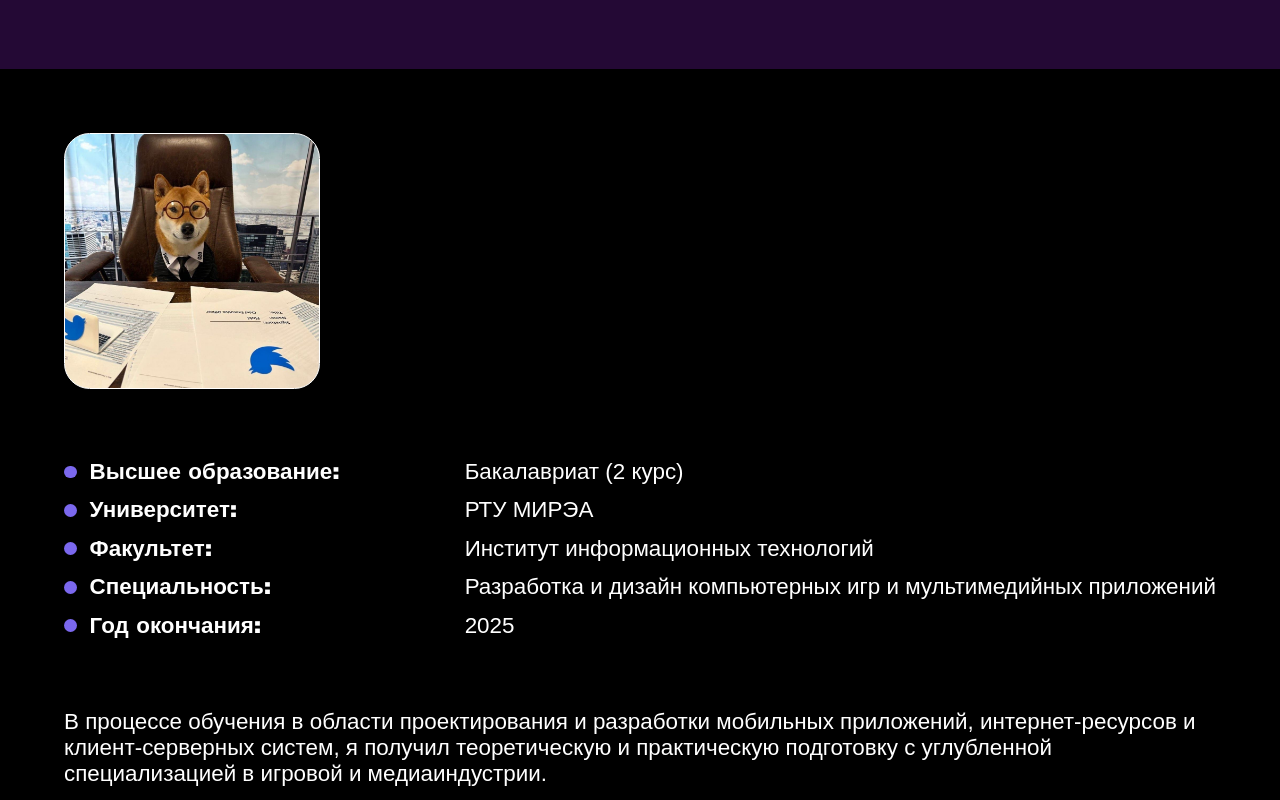
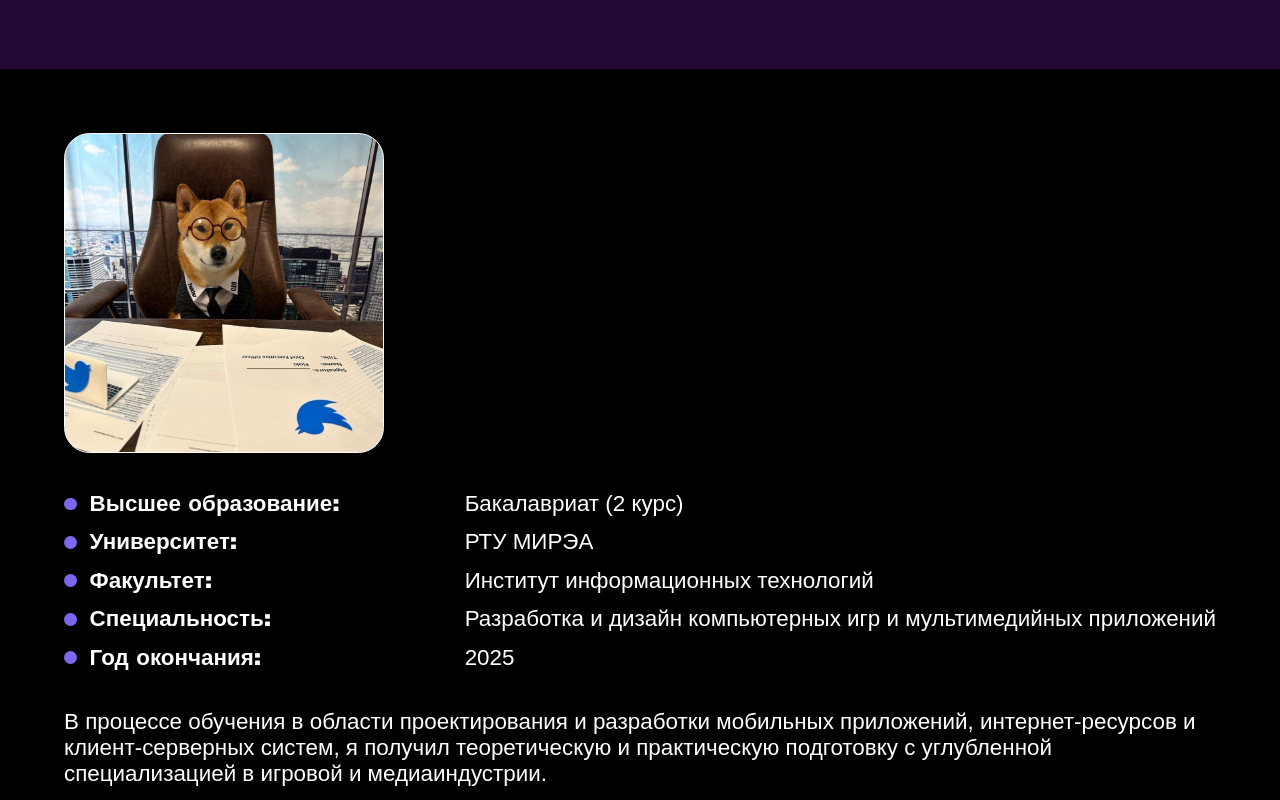
Before and after one commit to Midnight-Knight/ReactApp, a React (Create React App) app: page / in a window 1280 px wide. Shown: the part 3720-4520 px from the top of the page. Built offline with nearby package versions, Linux system fonts and the light colour scheme.

Commit message:
Second Version GridEducation

```diff
--- a/src/components/GridsUI/Grids.css
+++ b/src/components/GridsUI/Grids.css
@@ -96,8 +96,8 @@
   display: grid;
   justify-content: space-between;
   align-content: space-between;
-  grid-template-columns: repeat(4, 20vw);
-  grid-template-rows: 20vw 15vw 26vw;
+  grid-template-columns: 25vw repeat(3, 20vw);
+  grid-template-rows: 25vw 15vw 26vw;
   grid-template-areas: "DevPhoto StatisticsBlock StatisticsBlock StatisticsBlock" "UniversityText UniversityText UniversityText UniversityText" "BlockText BlockText BlockText BlockText";
 }
 #GridEducation > div {
@@ -110,6 +110,22 @@
   grid-area: DevPhoto;
   border: 0.15vw solid rgb(255, 255, 255);
   border-radius: 2vw;
+  transition: 1s transform;
+  overflow: hidden;
+}
+#GridEducation > #DevPhoto > div {
+  position: relative;
+  background: rgba(0, 0, 0, 0.6);
+  width: 100%;
+  height: 100%;
+  border-radius: 2vw;
+  backdrop-filter: blur(6px);
+  -webkit-backdrop-filter: blur(6px);
+  top: 100%;
+  transition: 1s top;
+}
+#GridEducation > #DevPhoto:hover > div {
+  top: 0%;
 }
 #GridEducation > #UniversityText {
   grid-area: UniversityText;
--- a/src/components/GridsUI/Grids.jsx
+++ b/src/components/GridsUI/Grids.jsx
@@ -86,7 +86,9 @@ export const GridEducation = () => {
 
     return(
       <div id="GridEducation">
-          <div id="DevPhoto"></div>
+          <div id="DevPhoto">
+              <div></div>
+          </div>
           <div id="UniversityText" className="EduBlock">
               <ul>
                   <li>
--- a/src/components/GridsUI/Grids.scss
+++ b/src/components/GridsUI/Grids.scss
@@ -123,8 +123,8 @@
   display: grid;
   justify-content: space-between;
   align-content: space-between;
-  grid-template-columns: repeat(4, 20vw);
-  grid-template-rows: 20vw 15vw 26vw;
+  grid-template-columns: 25vw repeat(3, 20vw);
+  grid-template-rows: 25vw 15vw 26vw;
   grid-template-areas: "DevPhoto StatisticsBlock StatisticsBlock StatisticsBlock"
                       "UniversityText UniversityText UniversityText UniversityText"
                       "BlockText BlockText BlockText BlockText";
@@ -141,6 +141,26 @@
     grid-area: DevPhoto;
     border: 0.15vw solid $White;
     border-radius: 2vw;
+    transition: 1s transform;
+    overflow: hidden;
+    > div
+    {
+      position: relative;
+      background: rgba(0,0,0,0.6);
+      width: 100%;
+      height: 100%;
+      border-radius: 2vw;
+      @include blur(6px);
+      top: 100%;
+      transition: 1s top;
+    }
+  }
+  > #DevPhoto:hover
+  {
+    > div
+    {
+      top: 0%;
+    }
   }
   > #UniversityText
   {
```
Also changed, not shown: 1 other file (tests, documents, lock files or other folders).
